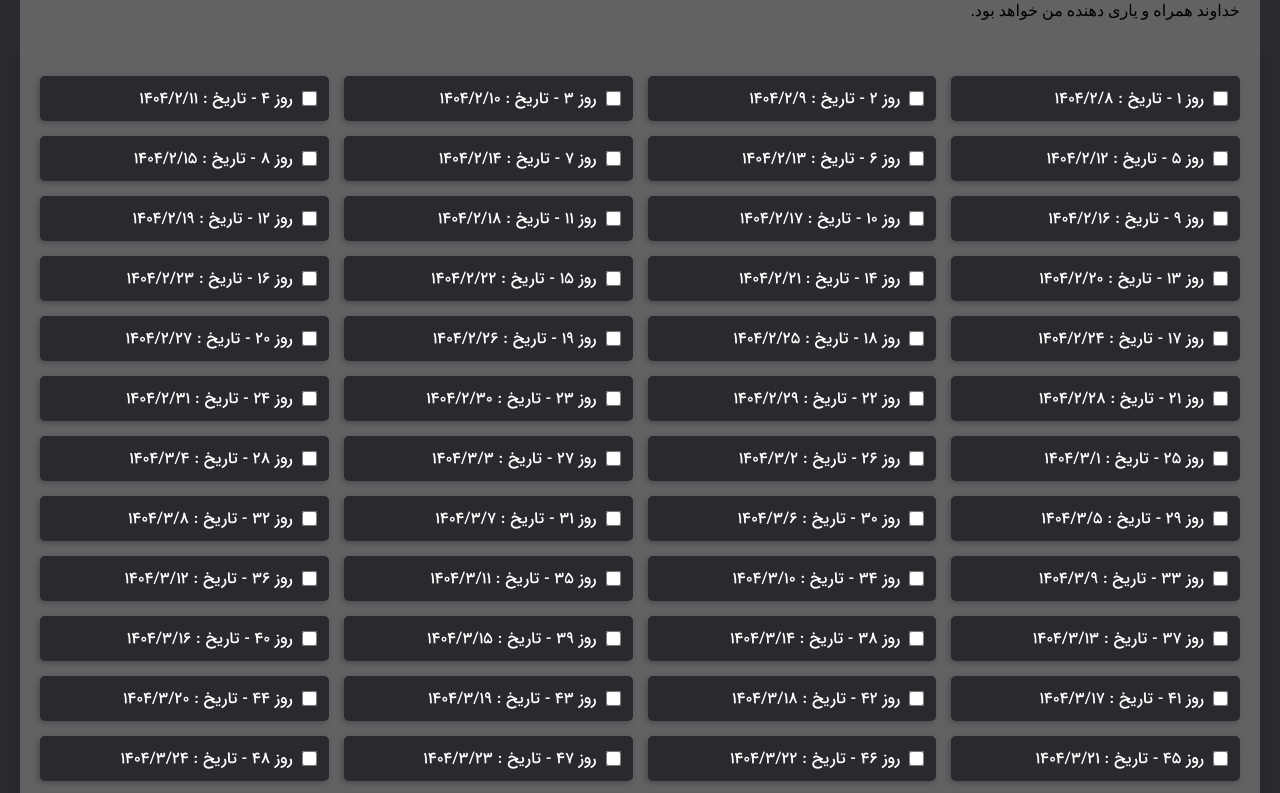
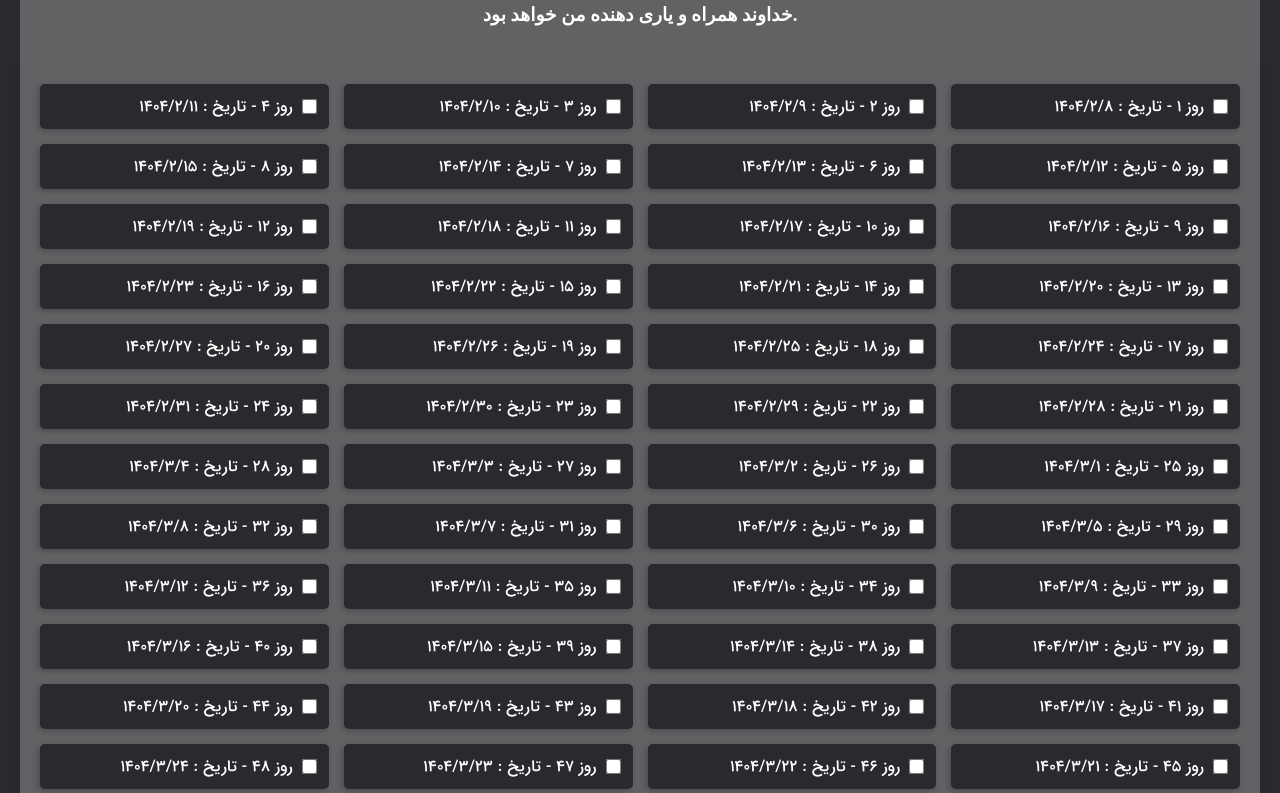
Before and after one commit to 369daysto30yo/369daysto30yo.github.io, a plain HTML site: page index.html in a window 1280 px wide. Shown: the part 95-888 px from the top of the page. Drawn offline with Linux system fonts and the light colour scheme.

Commit message:
Update index.html

```diff
--- a/index.html
+++ b/index.html
@@ -12,9 +12,9 @@
     <div style="position: sticky;top: 0;background-color: #606264;width: 100%;z-index: 1;border-radius: 8px 8px 0 0;">
         <div style="padding: 20px;">
             <h1 style="direction: ltr;margin-bottom: 15px;margin-top: 3px;">369 Days to 30 yo</h1>
-            <p>
+            <h3 style="direction: ltr;color: #fff;text-align: center;">
                 خداوند همراه و یاری دهنده من خواهد بود.
-            </p>
+            </h3>
         </div>
     </div>
     <div class="container">
```
